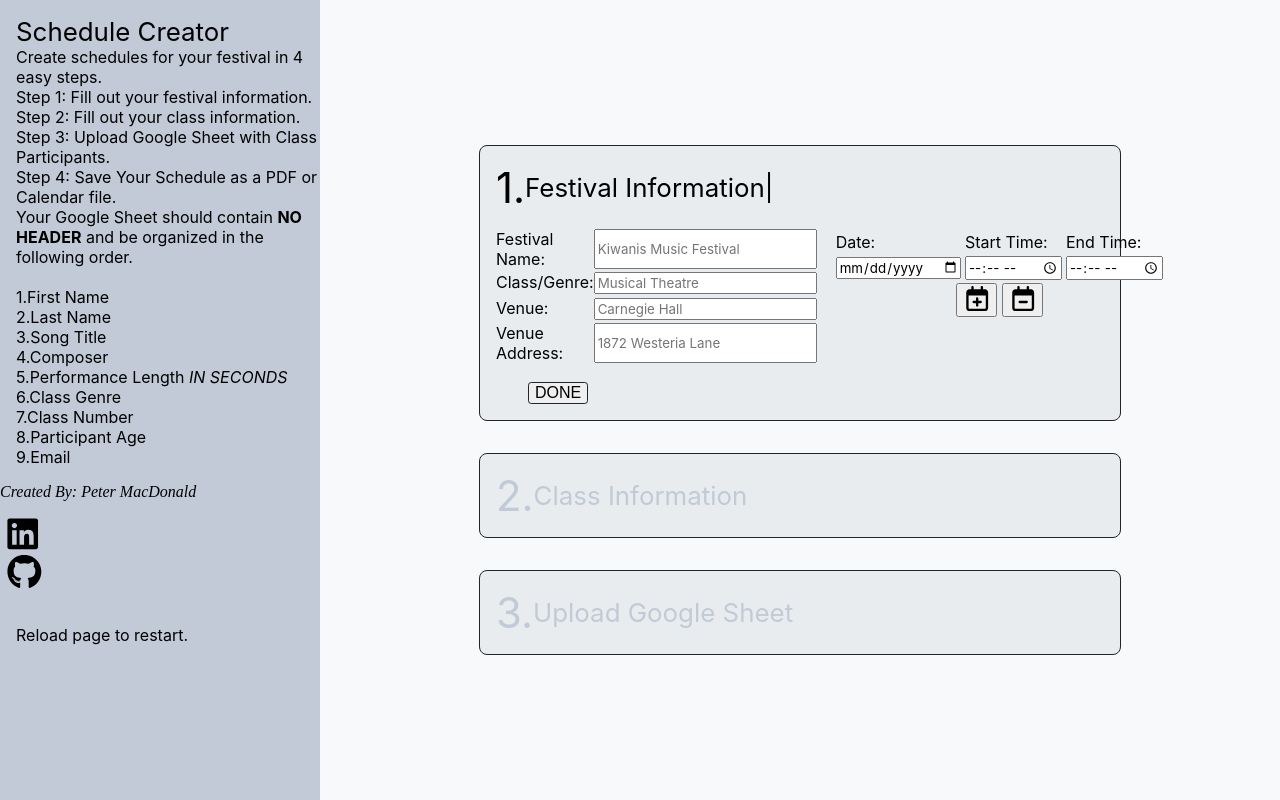
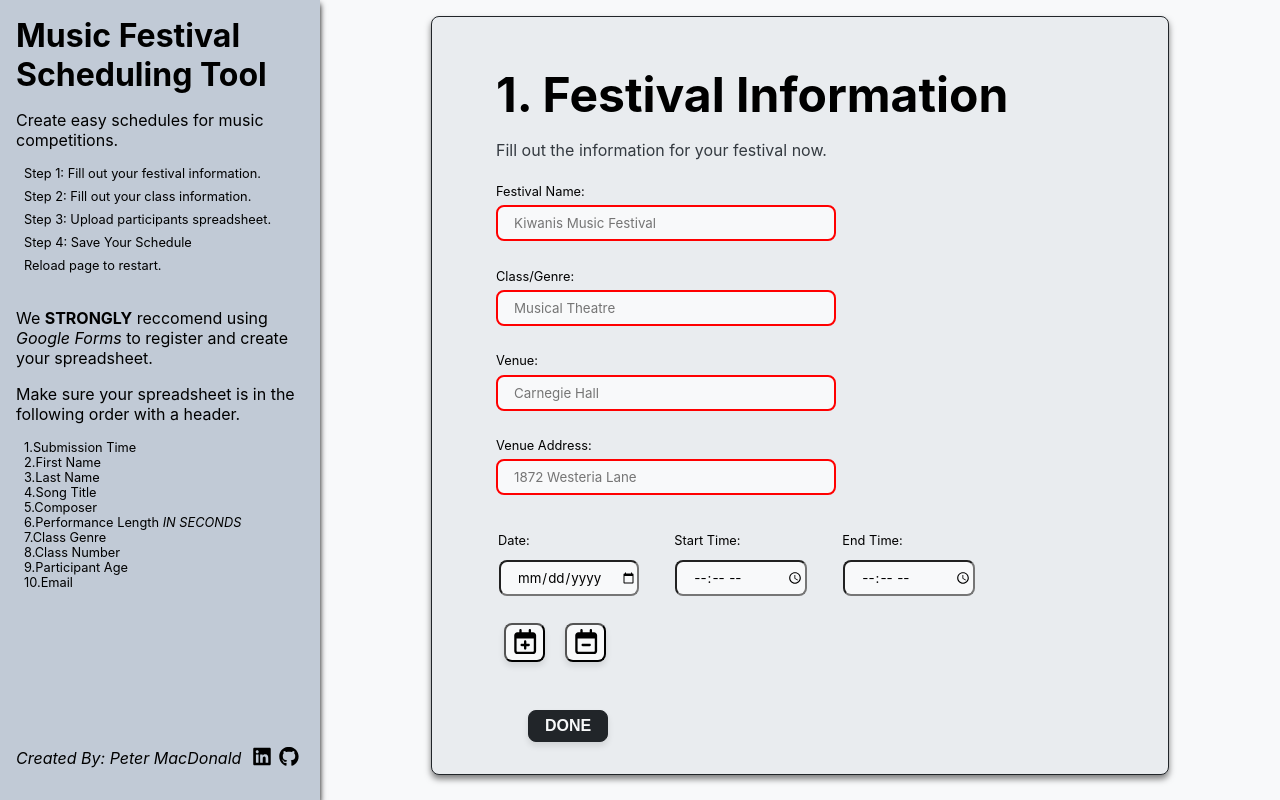
Before and after one commit to 709macdonald/Song-Circle-Schedule-Creator, a plain HTML site: page index.html in a window 1280 px wide. Drawn offline with Linux system fonts and the light colour scheme.

Commit message:
Website is working properly. All CSS from Jan copied

```diff
--- a/index.html
+++ b/index.html
@@ -18,59 +18,37 @@
     <div class="wrapper-grid">
       <div class="sidebar-flex">
         <!--SONG CIRCLE TITLE-->
-        <p class="sideBarHead">Schedule Creator</p>
+        <p class="sideBarHead">Music Festival Scheduling Tool</p>
         <!--DESCRIPTION OF APP-->
-        <p class="sideBarP">
-          Create schedules for your festival in 4 easy steps.
-          <br />
-          Step 1: Fill out your festival information.
-          <br />
-          Step 2: Fill out your class information.
-          <br />
-          Step 3: Upload Google Sheet with Class Participants.
-          <br />
-          Step 4: Save Your Schedule as a PDF or Calendar file.
-        </p>
+        <div class="appDescripton">
+          <div class="descritpion">
+            Create easy schedules for music competitions.
+          </div>
+          <div class="steps">Step 1: Fill out your festival information.</div>
+          <div class="steps">Step 2: Fill out your class information.</div>
+          <div class="steps">Step 3: Upload participants spreadsheet.</div>
+          <div class="steps">Step 4: Save Your Schedule</div>
+          <div class="steps">Reload page to restart.</div>
+        </div>
         <!--GOOGLE SHEET LAYOUT ORDER-->
-        <div class="sideBarP">
-          Your Google Sheet should contain
-          <span style="font-weight: bold">NO HEADER</span>
-          and be organized in the following order. <br /><br />
-          1.First Name
-          <br />2.Last Name <br />3.Song Title <br />4.Composer
-          <br />5.Performance Length
-          <span style="font-style: italic">IN SECONDS</span><br />6.Class
-          Genre <br />7.Class Number <br />8.Participant Age <br />9.Email
+        <div class="sheetDescriptionDiv">
+          <div class="descritpion">
+            We <span style="font-weight: bold">STRONGLY</span> reccomend using
+            <span style="font-style: italic">Google Forms</span> to register and
+            create your spreadsheet.
+          </div>
+          <div class="descritpion">
+            Make sure your spreadsheet is in the following order with a header.
+          </div>
+
+          <div class="steps">
+            1.Submission Time <br />2.First Name <br />3.Last Name <br />4.Song
+            Title <br />5.Composer <br />6.Performance Length
+            <span style="font-style: italic">IN SECONDS</span><br />7.Class
+            Genre <br />8.Class Number <br />9.Participant Age <br />10.Email
+          </div>
         </div>
-          <!--LINK TO MY LINKEDIN AND GITHUB-->
-          <P style="font-style: italic;">Created By: Peter MacDonald</P>
-          <button onclick="window.open('https://www.linkedin.com/in/peter-macdonald-1630a4178/', '_blank')" class="linkButton">
-            <svg
-            class="googlesheet-svg"
-            aria-label="back"
-            xmlns="http://www.w3.org/2000/svg"
-            viewBox="0 10 500 512"
-            width="35"
-            height="35"
-          >
-            <use xlink:href="./images/linkedin.svg#icon"></use>
-          </svg>
-          </button>
-          <button onclick="window.open('https://github.com/709macdonald', '_blank')" class="linkButton">
-            <svg
-            class="googlesheet-svg"
-            aria-label="back"
-            xmlns="http://www.w3.org/2000/svg"
-            viewBox="0 10 500 512"
-            width="35"
-            height="35"
-          >
-            <use xlink:href="./images/gitHub.svg#icon"></use>
-          </svg>
-          </button>
-          <!--EXPORT SECTION-->
-        </p>
-
+        <!--EXPORT SECTION-->
         <div id="export" class="exportDiv" style="display: none">
           <div class="exportButtonDiv">
             <div class="pdfDiv">
@@ -103,7 +81,7 @@
                   class="googlesheet-svg"
                   aria-label="back"
                   xmlns="http://www.w3.org/2000/svg"
-                  viewBox="0 10 500 512"
+                  viewBox="0 10 430 512"
                   width="35"
                   height="35"
                 >
@@ -119,14 +97,49 @@
             </div>
           </div>
         </div>
-        <p class="sideBarP">Reload page to restart.</p>
+        <!--LINK TO MY LINKEDIN AND GITHUB-->
+        <div class="creator-flex">
+          <p class="name" style="font-style: italic">
+            Created By: Peter MacDonald
+          </p>
+          <button
+            onclick="window.open('https://www.linkedin.com/in/peter-macdonald-1630a4178/', '_blank')"
+            class="linkButton"
+          >
+            <svg
+              class="googlesheet-svg"
+              aria-label="back"
+              xmlns="http://www.w3.org/2000/svg"
+              viewBox="0 10 500 512"
+              width="20"
+              height="20"
+            >
+              <use xlink:href="./images/linkedin.svg#icon"></use>
+            </svg>
+          </button>
+          <button
+            onclick="window.open('https://github.com/709macdonald', '_blank')"
+            class="linkButton"
+          >
+            <svg
+              class="googlesheet-svg"
+              aria-label="back"
+              xmlns="http://www.w3.org/2000/svg"
+              viewBox="0 10 500 512"
+              width="20"
+              height="20"
+            >
+              <use xlink:href="./images/gitHub.svg#icon"></use>
+            </svg>
+          </button>
+        </div>
       </div>
+
       <div class="mainbar-flex mainbar-grid" id="mainBar-Hide">
         <!--FESTIVAL SECTION-->
         <div class="infoDiv" id="festivalInfo">
           <div class="titleDiv" id="festivalTitle">
-            <label class="titleNo">1.</label>
-            <label>Festival Information</label>|
+            <label>1. Festival Information</label>
             <svg
               class="festival-svg-icon"
               aria-label="back"
@@ -142,8 +155,11 @@
           </div>
 
           <div id="festivalHiddenDiv" style="display: block">
+            <div class="divDescription">
+              Fill out the information for your festival now.
+            </div>
             <div
-              class="UserInputDiv festivalUserInputDiv-grid"
+              class="userInputDiv festivalUserInputDiv-grid"
               id="festivalUserInput"
             >
               <div class="festivalInputs-flex">
@@ -159,7 +175,7 @@
                   />
                 </div>
                 <div class="labelAndInputDiv-flex">
-                  <label for="classGenre" class="festivalLabel"
+                  <label for="classGenre" class="festivalLabel labelSpace"
                     >Class/Genre:</label
                   >
                   <input
@@ -170,7 +186,7 @@
                   />
                 </div>
                 <div class="labelAndInputDiv-flex">
-                  <label for="festivalVenue" class="festivalLabel"
+                  <label for="festivalVenue" class="festivalLabel labelSpace"
                     >Venue:</label
                   >
                   <input
@@ -181,7 +197,7 @@
                   />
                 </div>
                 <div class="labelAndInputDiv-flex">
-                  <label for="venueAddress" class="festivalLabel"
+                  <label for="venueAddress" class="festivalLabel labelSpace"
                     >Venue Address:</label
                   >
                   <input
@@ -193,7 +209,7 @@
                 </div>
               </div>
 
-              <div class="festivalDatesTable-flex">
+              <div class="festivalDatesTable-flex labelSpace">
                 <table id="festivalDatesTable"></table>
                 <div class="festivalTableButtonsDiv">
                   <button
@@ -265,40 +281,16 @@
           </div>
 
           <div id="classHiddenDiv" style="display: none">
+            <div class="divDescription">
+              Fill out the information for your classes now.
+            </div>
             <div class="classWrapper-flex">
               <div class="classUserInputDiv" id="classUserInput">
-                <div class="labelAndInputDiv-classFlex">
-                  <label for="performanceLength" class="label"
-                    >Max Performance Length:</label
-                  >
-                  <div class="classInputWrapper">
-                    <input
-                      type="text"
-                      id="performanceLengthMin"
-                      class="classInputs"
-                      placeholder="m"
-                    />
-                    <div>:</div>
-                    <input
-                      type="text"
-                      id="performanceLengthSecs"
-                      class="classInputs"
-                      placeholder="s"
-                    />
-                  </div>
-                  <div class="tooltip" id="tooltip-input1">
-                    Whats the MAX amount of time a student can perform.
-                    <span style="font-style: italic"
-                      >We get individual students performance times from your
-                      Google Sheet.</span
-                    >
-                  </div>
-                </div>
-                <div class="labelAndInputDiv-classFlex">
-                  <label for="adjTime" class="label"
+                <div class="labelAndInputDiv-flex">
+                  <label for="adjTime" class="festivalLabel popUpLabel"
                     >Adjudication Writing Time:</label
                   >
-                  <div class="classInputWrapper">
+                  <div class="classInputs-flex">
                     <input
                       type="text"
                       id="adjTimeMins"
@@ -312,17 +304,19 @@
                       class="classInputs"
                       placeholder="s"
                     />
-                    <div class="tooltip" id="tooltip-input2">
+                    <div class="tooltip" id="tooltip-input1">
                       How long will your adjudicator have for each individual
                       student?
                     </div>
                   </div>
                 </div>
-                <div class="labelAndInputDiv-classFlex">
-                  <label for="classAdjTime" class="label"
+                <div class="labelAndInputDiv-flex">
+                  <label
+                    for="classAdjTime"
+                    class="festivalLabel labelSpace popUpLabel"
                     >Class Adjudication Time:</label
                   >
-                  <div class="classInputWrapper">
+                  <div class="classInputs-flex">
                     <input
                       type="text"
                       id="classAdjTimeMins"
@@ -337,13 +331,17 @@
                       placeholder="s"
                     />
                   </div>
-                  <div class="tooltip" id="tooltip-input3">
+                  <div class="tooltip" id="tooltip-input2">
                     How long can your adjudicator address the class?
                   </div>
                 </div>
-                <div class="labelAndInputDiv-classFlex">
-                  <label for="bufferTime" class="label">Buffer Time:</label>
-                  <div class="classInputWrapper">
+                <div class="labelAndInputDiv-flex">
+                  <label
+                    for="bufferTime"
+                    class="festivalLabel labelSpace popUpLabel"
+                    >Buffer Time:</label
+                  >
+                  <div class="classInputs-flex">
                     <input
                       type="text"
                       id="bufferTimeMins"
@@ -358,7 +356,7 @@
                       placeholder="s"
                     />
                   </div>
-                  <div class="tooltip" id="tooltip-input4">
+                  <div class="tooltip" id="tooltip-input3">
                     Buffer Times can be used for anything. Opening address,
                     closing remarks.
                     <span style="font-style: italic">
@@ -366,11 +364,13 @@
                     </span>
                   </div>
                 </div>
-                <div class="labelAndInputDiv-classFlex">
-                  <label for="inBetweenTime" class="label"
+                <div class="labelAndInputDiv-flex">
+                  <label
+                    for="inBetweenTime"
+                    class="festivalLabel labelSpace popUpLabel"
                     >Time Between Classes:</label
                   >
-                  <div class="classInputWrapper">
+                  <div class="classInputs-flex">
                     <input
                       type="text"
                       id="inBetweenTimeMins"
@@ -385,7 +385,7 @@
                       placeholder="s"
                     />
                   </div>
-                  <div class="tooltip" id="tooltip-input5">
+                  <div class="tooltip" id="tooltip-input4">
                     How long will the break between your classes be? Consider
                     time it takes for people to move in and out of your space.
                   </div>
@@ -420,6 +420,9 @@
           </div>
 
           <div id="googleSheetHiddenDiv" style="display: none">
+            <div class="divDescription">
+              Upload your festival spreadsheet now.
+            </div>
             <div class="googleSheet-userInputDiv-flex">
               <div class="googleSheetButtonDiv">
                 <input
@@ -446,18 +449,20 @@
                     <use xlink:href="./images/file-lines.svg#icon"></use>
                   </svg>
                 </button>
-                <div id="fileNameDisplay"></div>
+                <div id="fileNameDisplay">Select Sheet When Ready</div>
               </div>
 
               <div class="googleSheetTextDiv">
-                Your Google Sheet should contain
-                <span style="font-weight: bold">NO HEADER</span>
-                and be organized in the following order. <br /><br />
-                1.First Name
-                <br />2.Last Name <br />3.Song Title <br />4.Composer
-                <br />5.Performance Length
-                <span style="font-style: italic">IN SECONDS</span><br />6.Class
-                Genre <br />7.Class Number <br />8.Participant Age <br />9.Email
+                We <span style="font-weight: bold">STRONGLY</span> reccomend
+                using <span style="font-style: italic">Google Forms</span> for
+                this process. <br />
+                Make sure your spreadsheet is in the following order.
+                <br /><br />
+                1.Submission Time <br />2.First Name <br />3.Last Name
+                <br />4.Song Title <br />5.Composer <br />6.Performance Length
+                <span style="font-style: italic">IN SECONDS</span><br />7.Class
+                Genre <br />8.Class Number <br />9.Participant Age
+                <br />10.Email
               </div>
             </div>
 
@@ -472,6 +477,7 @@
           </div>
         </div>
       </div>
+
       <!-- SCHEDULE SECTION -->
       <div
         class="scheduleFlex scheduleGrid"
--- a/js/festival.js
+++ b/js/festival.js
@@ -90,7 +90,7 @@ function loadDateInputs() {
   cell2_1.appendChild(dateInputElement);
 
   var startTimeInputElement = document.createElement("input");
-  startTimeInputElement.className = "timeInput";
+  startTimeInputElement.className = "dateInput";
   startTimeInputElement.type = "time";
   startTimeInputElement.id = "festivalStartTime" + i;
   startTimeInputElement.addEventListener("input", () => {
@@ -111,7 +111,7 @@ function loadDateInputs() {
   cell2_2.appendChild(startTimeInputElement);
 
   var endTimeInputElement = document.createElement("input");
-  endTimeInputElement.className = "timeInput";
+  endTimeInputElement.className = "dateInput";
   endTimeInputElement.type = "time";
   endTimeInputElement.id = "festivalEndTime" + i;
   endTimeInputElement.addEventListener("input", () => {
@@ -216,3 +216,34 @@ function populateDatesFromStorage() {
   }
   deleteDateInputs();
 }
+
+// FESTIVAL DONE BUTTON
+
+document.addEventListener("DOMContentLoaded", function () {
+  const inputFields = document.querySelectorAll(
+    "#festivalUserInput .festivalInputs"
+  );
+  const doneButton = document.getElementById("festivalDoneButton");
+
+  // Function to check if all input fields are filled
+  function checkInputs() {
+    let allFilled = true;
+    inputFields.forEach((input) => {
+      if (input.value.trim() === "") {
+        input.classList.add("input-error");
+        allFilled = false;
+      } else {
+        input.classList.remove("input-error");
+      }
+    });
+    doneButton.disabled = !allFilled;
+  }
+
+  // Add event listeners to each input field
+  inputFields.forEach((input) => {
+    input.addEventListener("input", checkInputs);
+  });
+
+  // Initial check in case the inputs are pre-filled
+  checkInputs();
+});
--- a/styles/festival.css
+++ b/styles/festival.css
@@ -1,24 +1,50 @@
-.festivalUserInputDiv-grid {
-  display: grid;
-  grid-template-columns: repeat(2, 1fr);
-}
-
 .labelAndInputDiv-flex {
   display: flex;
-  justify-content: space-between;
-  margin: 0 1rem 0.2rem 1rem;
+  flex-direction: column;
+  margin: 0.5rem 1rem 0.2rem 1rem;
 }
 
 .festivalInputs-flex {
   display: flex;
   flex-direction: column;
-  justify-self: center;
 }
 
-.festivalDatesTable-flex {
-  display: flex;
-  flex-direction: column;
-  align-items: center;
-  justify-content: center;
-  margin: 0 1rem auto auto;
+#festivalDatesTable {
+  margin-top: 2rem;
+  table-layout: fixed;
 }
+
+.festivalLabel {
+  margin: 0 auto 0.4rem 0;
+}
+
+.venueLabels {
+  padding-left: 1rem;
+}
+
+.dateInput,
+.timeInput {
+  margin: 0.5rem 1rem 1rem 1rem;
+  min-width: 7rem;
+}
+
+.labelSpace {
+  margin-top: 1rem;
+}
+
+.festivalTableButtonsDiv {
+  margin-left: 1rem;
+}
+
+.festivalButtons {
+  margin-top: 0.5rem;
+  margin-left: 0.5rem;
+  margin-right: 0.5rem;
+  background-color: var(--BG-color);
+  width: auto;
+  height: 2.4rem;
+  border-radius: 0.5rem;
+  cursor: pointer;
+  box-shadow: 0 4px 6px rgba(0, 0, 0, 0.1);
+  transition: box-shadow 0.3s ease;
+}
--- a/styles/overview.css
+++ b/styles/overview.css
@@ -16,8 +16,6 @@ body {
 .mainbar-flex {
   display: flex;
   flex-direction: column;
-  justify-content: center;
-  justify-self: center;
   width: 100vh;
   height: 100vh;
   margin: 0 auto auto auto;
@@ -26,6 +24,11 @@ body {
 
 input {
   font-family: var(--font-family);
+  border-radius: 0.5rem;
+  height: 2rem;
+  padding: 0 0 0 1rem;
+  background-color: var(--BG-color);
+  max-width: 20rem;
 }
 
 .infoDiv {
@@ -33,29 +36,40 @@ input {
   border: 1px solid var(--primary-black);
   border-radius: 0.5rem;
   min-width: 30rem;
-  width: 40rem;
+  width: 80%;
   background-color: var(--Secondary-BG-color);
-  font-size: var(--font-reg);
+  font-size: var(--font-small);
   font-family: var(--font-family);
+  padding: 2rem 3rem 1rem 3rem;
+  box-shadow: 0 4px 6px rgba(1, 1, 0, 0.5); /* Drop shadow */
+  transition: box-shadow 0.3s ease; /* Smooth transition for shadow change */
 }
 
 .titleDiv {
-  font-size: var(--font-med);
+  font-size: var(--font-large);
+  font-weight: bold;
   margin: 1rem auto 1rem 1rem;
-  display: flex;
-  flex-direction: row;
-  align-items: center;
 }
 
-.titleNo {
-  font-size: var(--font-large);
+.divDescription {
+  font-size: var(--font-reg);
+  margin: 0 auto 1rem 1rem;
+  color: var(--secondary-black);
 }
 
 .doneButton {
   border: 1px solid var(--primary-black);
-  border-radius: 0.2rem;
-  margin: 1rem auto 1rem 3rem;
+  border-radius: 0.5rem;
+  background-color: var(--primary-black);
+  color: var(--BG-color);
+  margin: 3rem auto 1rem 3rem;
   font-size: var(--font-reg);
+  font-weight: bold;
+  height: 2rem;
+  width: 5rem;
+  cursor: pointer; /* Cursor changes to pointer when hovering */
+  box-shadow: 0 4px 6px rgba(0, 0, 0, 0.1); /* Drop shadow */
+  transition: box-shadow 0.3s ease; /* Smooth transition for shadow change */
 }
 
 :root {
@@ -67,9 +81,13 @@ input {
   --grayed-out: #adb5bd;
 
   --font-family: -apple-system, BlinkMacSystemFont, "Segoe UI", Roboto,
-    "Helvetica Neue", Arial, sans-serif;
-  --font-small: 0.619rem;
+    "Helvetica Neu  e", Arial, sans-serif;
+  --font-small: 0.8rem;
   --font-reg: 1rem;
-  --font-med: 1.618rem;
-  --font-large: 2.617rem;
+  --font-med: 2rem;
+  --font-large: 3rem;
 }
+
+.input-error {
+  border: 2px solid red;
+}
--- a/styles/sidebar.css
+++ b/styles/sidebar.css
@@ -2,35 +2,41 @@
   display: flex;
   flex-direction: column;
   background-color: var(--gray-out);
+  box-shadow: 0 4px 6px rgba(0, 0, 0, 1); /* Drop shadow */
+  transition: box-shadow 0.3s ease; /* Smooth transition for shadow change */
 }
+
+/* DESCRIPTION SECTION */
 
 .sideBarHead {
   margin: 1rem auto 0 1rem;
+  font-weight: bold;
   font-size: var(--font-med);
   font-family: var(--font-family);
 }
 
-.sideBarP {
-  margin: 0 auto 0 1rem;
+.descritpion {
+  margin: 1rem auto 1rem 1em;
+  font-family: var(--font-family);
   font-size: var(--font-reg);
-  font-family: var(--font-family);
 }
 
-.linkButton {
-  width: 3rem;
-  padding: 0;
+.steps {
+  margin: 0.5rem auto 0.2rem 1.5rem;
+  font-family: var(--font-family);
+  font-size: var(--font-small);
+}
 
-  background-color: transparent;
-  border: none;
-  color: inherit; /* Inherits text color from parent */
-  cursor: pointer;
+.sheetDescriptionDiv {
+  margin-top: 1rem;
 }
 
 /* EXPORT SECTION */
 
 .exportButtonDiv {
-  margin: 1rem auto 1rem 1rem;
-  font-size: var(--font-med);
+  margin: 6rem auto 1rem 1rem;
+  font-size: var(--font-reg);
+  font-family: var(--font-family);
 }
 
 .exportButton {
@@ -39,20 +45,22 @@
   border-radius: 0.4rem;
 }
 
+.uploadLabel {
+  margin-left: 1rem;
+}
+
 .pdfDiv {
   display: flex;
   flex-direction: row;
   align-items: center;
-  justify-content: space-between;
   width: 15rem;
-  margin: 0 0 0.5rem 0;
+  margin: 2rem 0 0.5rem 0;
 }
 
 .icsDiv {
   display: flex;
   flex-direction: row;
   align-items: center;
-  justify-content: space-between;
   width: 15rem;
 }
 
@@ -63,7 +71,28 @@
 }
 
 .calFile {
-  margin: 0 auto 0 0;
+  margin: 0 auto auto 1rem;
   font-style: italic;
   font-size: var(--font-reg);
 }
+
+/* CREATOR SECTION */
+.creator-flex {
+  margin: auto auto 1rem 1rem;
+  display: flex;
+  align-items: center;
+  font-family: var(--font-family);
+  font-size: var(--font-reg);
+}
+
+.name {
+  margin-right: 0.5rem;
+}
+.linkButton {
+  margin: 0.2rem;
+  padding: 0;
+  background-color: transparent;
+  border: none;
+  color: inherit;
+  cursor: pointer;
+}
```
Also changed, not shown: js/class.js (+1 -17 lines), js/pop-ups.js (+4 -3 lines), styles/class.css (+8 -2 lines), styles/googleSheets.css (+11 -2 lines), 1 other file.
